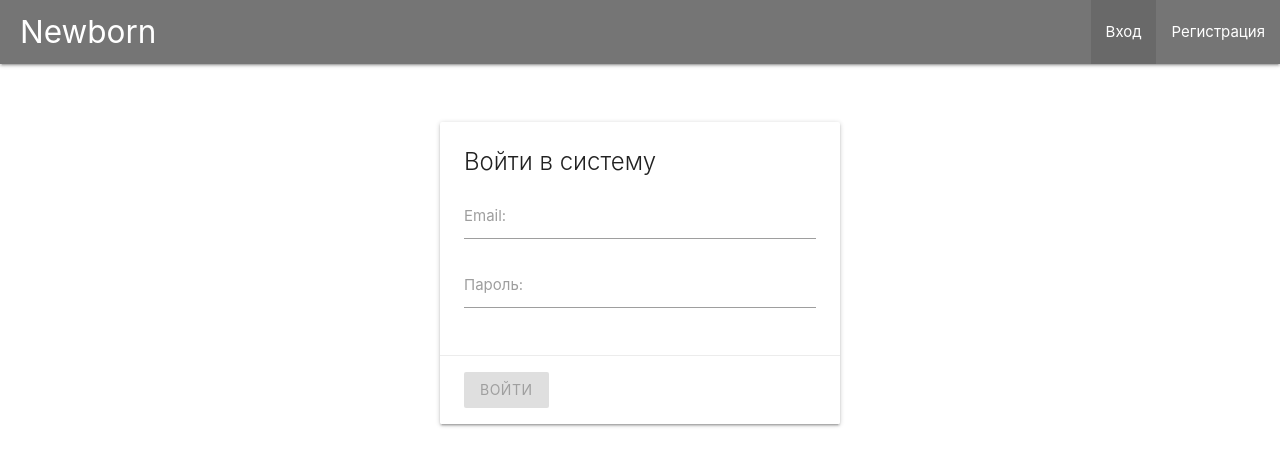
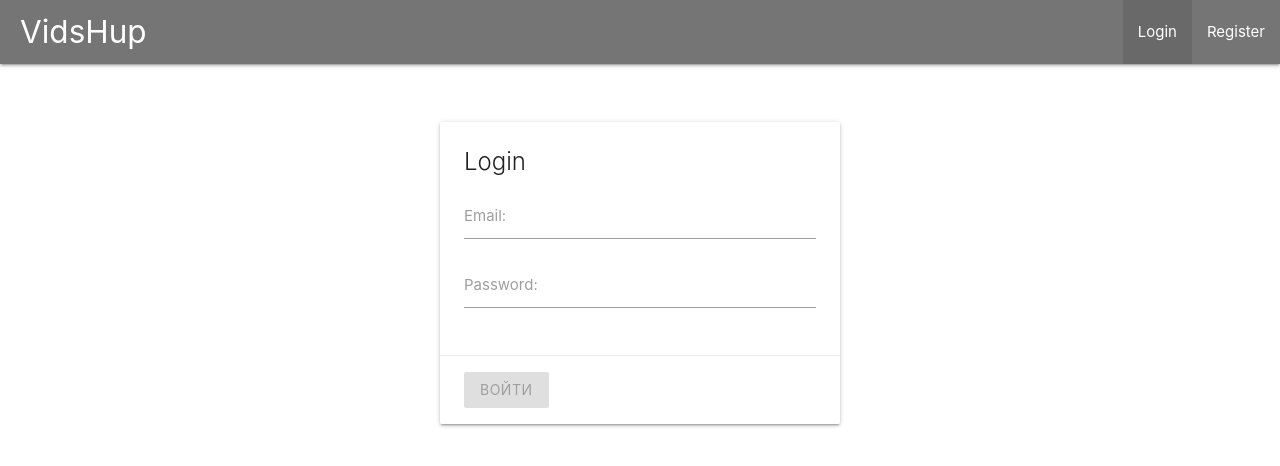
Before and after one commit to azazely85/rxjs, an Angular app in the folder client/: page /login in a window 1280 px wide. Shown: the top 466 px of the page. Built offline with nearby package versions, Linux system fonts and the light colour scheme.

Commit message:
add login page service and interface

```diff
--- a/client/src/app/app.module.ts
+++ b/client/src/app/app.module.ts
@@ -1,6 +1,8 @@
 import { BrowserModule } from '@angular/platform-browser';
 import { NgModule } from '@angular/core';
 import { FormsModule, ReactiveFormsModule } from '@angular/forms';
+import { HttpClientModule } from '@angular/common/http';
+
 import { AppRoutingModule } from './app-routing.module';
 import { AppComponent } from './app.component';
 import { AuthLayoutComponent } from './shared/layouts/auth-layout/auth-layout.component';
@@ -20,7 +22,8 @@ import { RegisterPageComponent } from './register-page/register-page.component';
     BrowserModule,
     AppRoutingModule,
     FormsModule,
-    ReactiveFormsModule
+    ReactiveFormsModule,
+    HttpClientModule
   ],
   providers: [],
   bootstrap: [ AppComponent ]
--- a/client/src/app/login-page/login-page.component.html
+++ b/client/src/app/login-page/login-page.component.html
@@ -1,6 +1,6 @@
 <form class="card" [formGroup]="form" (ngSubmit)="onSubmit()">
   <div class="card-content">
-    <span class="card-title">Войти в систему</span>
+    <span class="card-title">Login</span>
     <div class="input-field">
       <input id="email" type="email" formControlName="email"
              [ngClass]="{'invalid': form.get('email').invalid && form.get('email').touched}">
@@ -17,18 +17,23 @@
     <div class="input-field">
       <input id="password" type="password" formControlName="password"
              [ngClass]="{'invalid': form.get('password').invalid && form.get('password').touched}">
-      <label for="password">Пароль:</label>
+      <label for="password">Password:</label>
       <span class="helper-text red-text" *ngIf="form.get('password').invalid && form.get('password').touched">
         <span class="helper-text red-text" *ngIf="form.get('password').errors['required']">
           Password is required
         </span>
-        <span class="helper-text red-text" *ngIf="form.get('password').errors['password']">
-          Password min length 6
+        <span class="helper-text red-text"
+              *ngIf="form.get('password').errors['minlength']
+              && form.get('password').errors['minlength']['requiredLength']">
+          Password min length {{form.get('password').errors['minlength']['requiredLength']}}.
+          Now password length {{form.get('password').errors['minlength']['actualLength']}}
         </span>
       </span>
     </div>
   </div>
   <div class="card-action">
-    <button type="submit" class="modal-action btn waves-effect" [disabled]="form.invalid">Войти</button>
+    <button type="submit" class="modal-action btn waves-effect" [disabled]="form.invalid || form.disabled">
+      Войти
+    </button>
   </div>
 </form>
--- a/client/src/app/login-page/login-page.component.ts
+++ b/client/src/app/login-page/login-page.component.ts
@@ -1,25 +1,50 @@
-import { Component, OnInit } from '@angular/core';
+import { Component, OnDestroy, OnInit } from '@angular/core';
 import { FormControl, FormGroup, Validators } from '@angular/forms';
+import { AuthService } from '../shared/services/auth.service';
+import { Subscription } from 'rxjs';
+import { ActivatedRoute, Params, Router } from '@angular/router';
 
 @Component({
   selector: 'app-login-page',
   templateUrl: './login-page.component.html',
   styleUrls: ['./login-page.component.css']
 })
-export class LoginPageComponent implements OnInit {
+export class LoginPageComponent implements OnInit, OnDestroy {
 
   form: FormGroup;
+  aSub: Subscription;
 
-  constructor() { }
-
+  constructor(
+    private auth: AuthService,
+    private router: Router,
+    private route: ActivatedRoute) { }
+  ngOnDestroy() {
+    if (this.aSub) {
+      this.aSub.unsubscribe()
+    }
+  }
   ngOnInit() {
     this.form = new FormGroup({
       email: new FormControl(null, [Validators.required, Validators.email]),
       password: new FormControl(null, [Validators.required, Validators.minLength(6)])
     })
+    this.route.queryParams.subscribe((params: Params) =>{
+    if (params['registered']) {
+
+    } else if (params['accessDenied']) {
+
+    }
+    });
   }
   onSubmit() {
-
+    this.form.disable();
+    this.aSub = this.auth.login(this.form.value).subscribe(
+      () => this.router.navigate(['/overview']),
+      error => {
+        console.warn(error)
+        this.form.enable();
+      }
+    )
   }
 
 
--- /dev/null
+++ b/client/src/app/shared/interfaces.ts
@@ -0,0 +1,4 @@
+export interface User {
+  email: string
+  password: string
+}
--- a/client/src/app/shared/layouts/auth-layout/auth-layout.component.html
+++ b/client/src/app/shared/layouts/auth-layout/auth-layout.component.html
@@ -1,12 +1,12 @@
 <nav>
   <div class="nav-wrapper grey darken-1">
-    <a routerLink="/" class="brand-logo">Newborn</a>
+    <a routerLink="/" class="brand-logo">VidsHup</a>
     <ul id="nav-mobile" class="right hide-on-med-and-down">
       <li routerLinkActive="active">
-        <a routerLink="/login">Вход</a>
+        <a routerLink="/login">Login</a>
       </li>
       <li routerLinkActive="active">
-        <a routerLink="/register">Регистрация</a>
+        <a routerLink="/register">Register</a>
       </li>
     </ul>
   </div>
--- /dev/null
+++ b/client/src/app/shared/services/auth.service.ts
@@ -0,0 +1,21 @@
+import { Injectable } from '@angular/core';
+import { User } from '../interfaces';
+import { HttpClient } from '@angular/common/http';
+import { Observable } from 'rxjs';
+
+@Injectable({
+  providedIn: 'root'
+})
+export class AuthService {
+  constructor(private http: HttpClient) {
+
+  }
+
+  login(user: User): Observable<{ token: string }> {
+    return this.http.post<{ token: string }>('/api/auth/login', user)
+  }
+
+  register() {
+
+  }
+}
```
